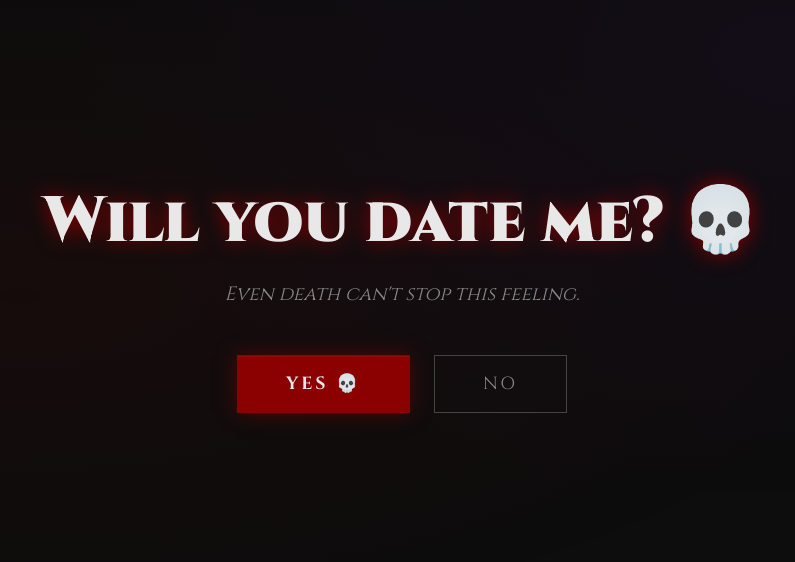
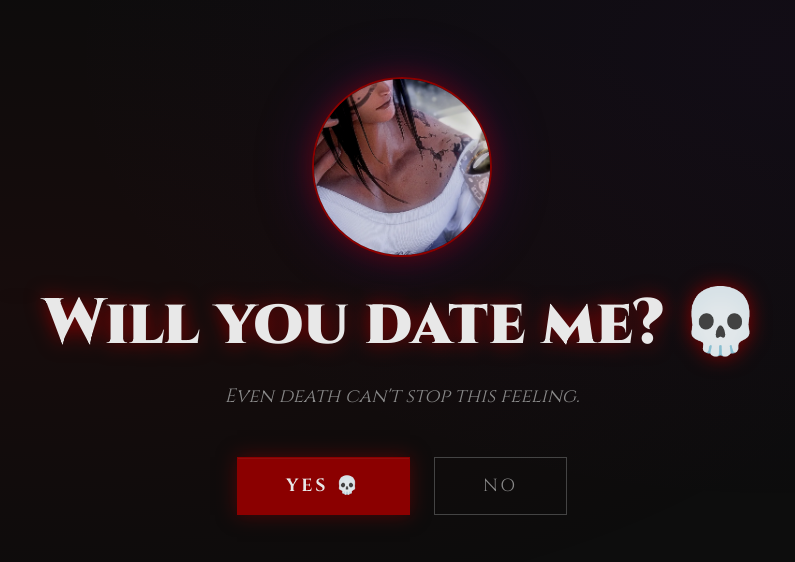
Before and after one commit to mayinbun/emetad, a plain HTML site: page index.html in a window 1280 px wide. Shown: the part 104-666 px from the top of the page, without its empty margins (238-1033 px from the left). Drawn offline with Linux system fonts and the light colour scheme.

Commit message:
feat: add portrait photo above heading on page 1 with gothic circular frame

```diff
--- a/index.html
+++ b/index.html
@@ -247,6 +247,25 @@
       z-index: 0;
     }
 
+    .portrait-frame {
+      width: 180px;
+      height: 180px;
+      border-radius: 50%;
+      border: 2px solid var(--accent);
+      box-shadow: 0 0 24px rgba(139,0,0,0.6), 0 0 60px rgba(106,13,173,0.25), inset 0 0 20px rgba(0,0,0,0.4);
+      overflow: hidden;
+      margin-bottom: 1.5rem;
+      flex-shrink: 0;
+    }
+
+    .portrait-img {
+      width: 100%;
+      height: 100%;
+      object-fit: cover;
+      object-position: center 20%;
+      filter: contrast(1.05) brightness(0.92);
+    }
+
     .main-heading {
       font-size: clamp(2rem, 6vw, 4rem);
       font-weight: 900;
@@ -315,6 +334,9 @@
 </head>
 <body>
   <div id="page1">
+    <div class="portrait-frame">
+      <img src="me.png" alt="" class="portrait-img">
+    </div>
     <h1 class="main-heading">Will you date me? 💀</h1>
     <p class="subtext">Even death can't stop this feeling.</p>
     <div class="button-area">
```
Also changed, not shown: me.png (added).
